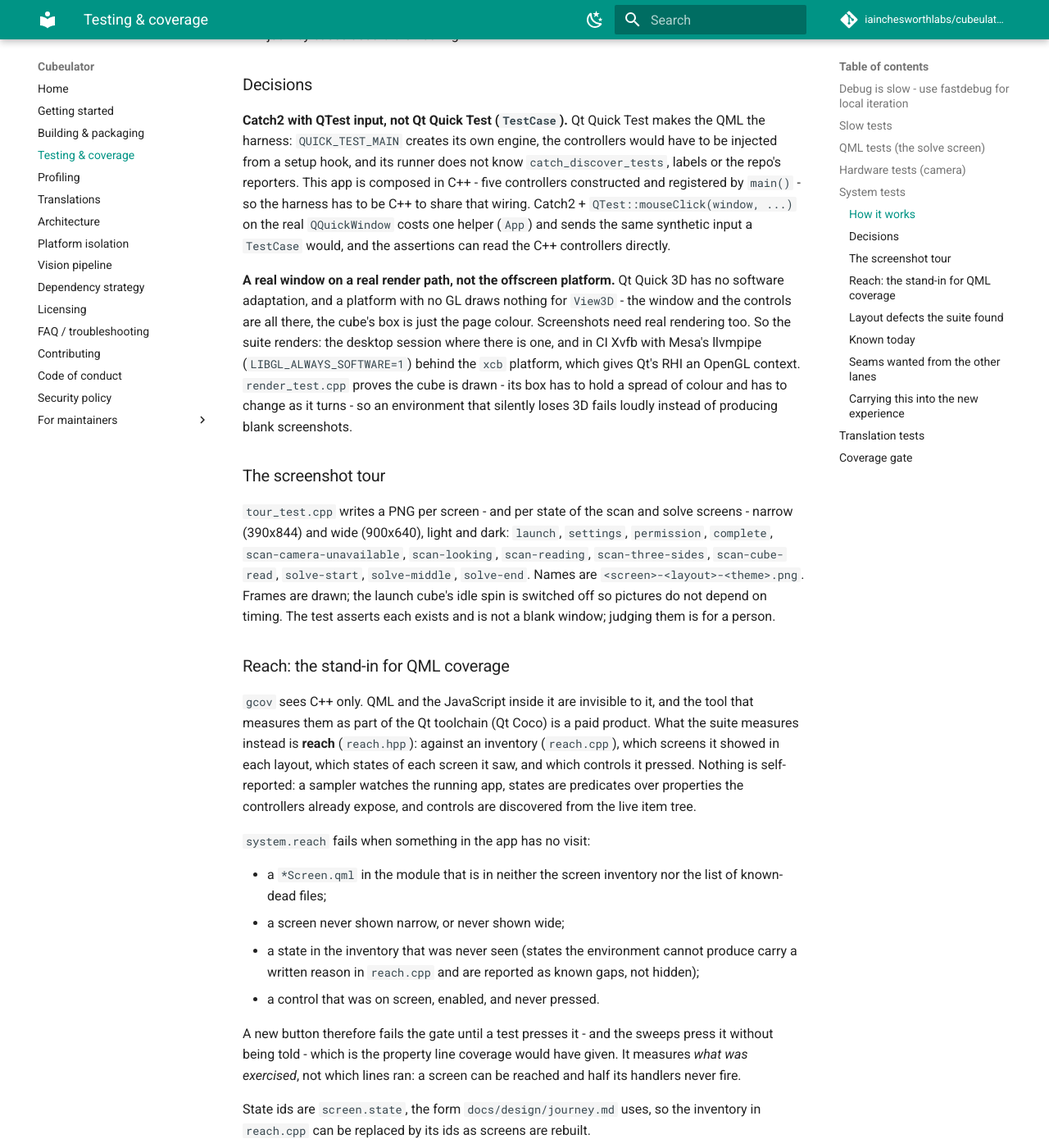
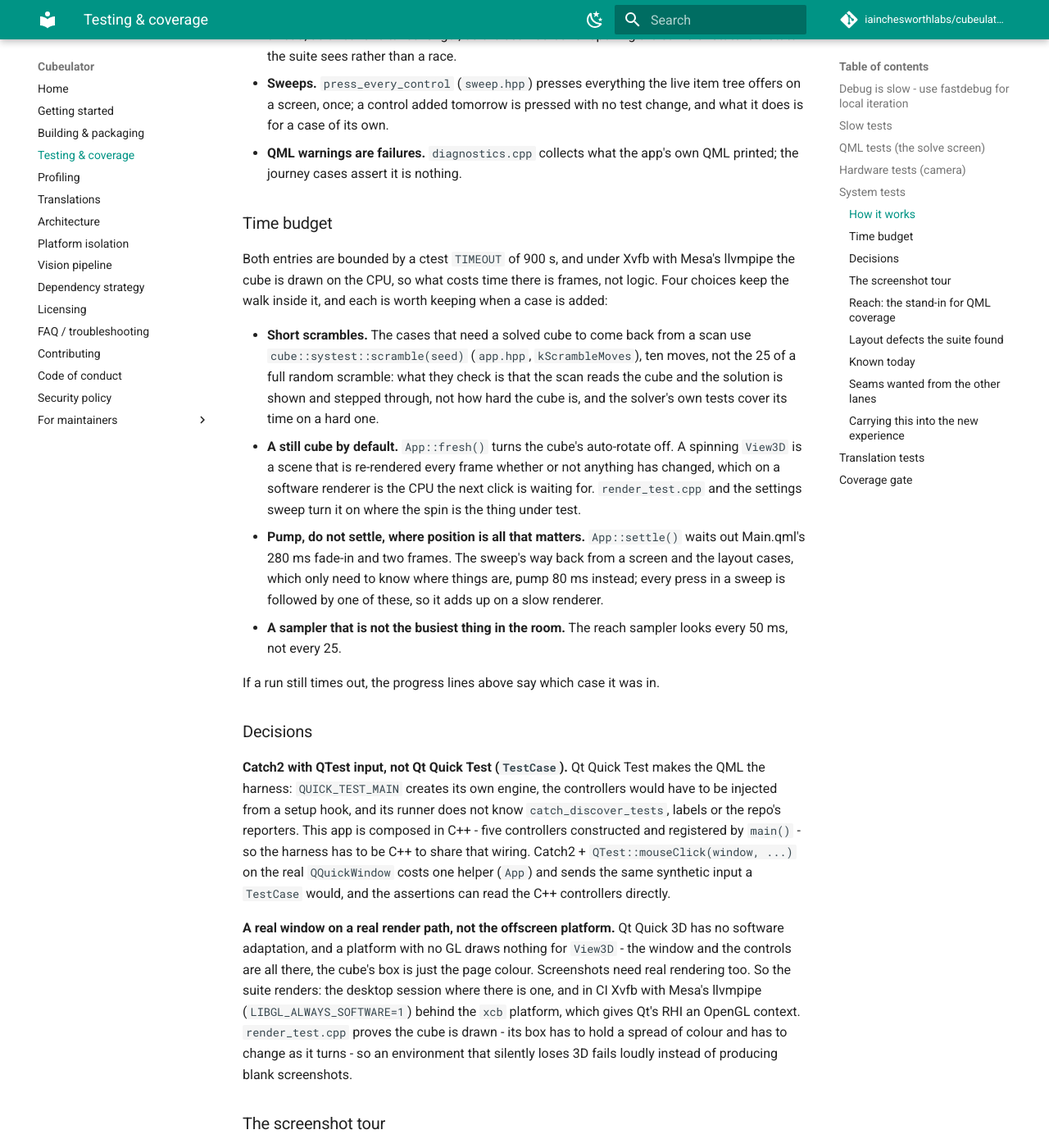
Before and after one commit to iainchesworth/cubeulator, an MkDocs documentation site: the page built from docs/testing.md, in a window 1280 px wide and 1400 px high, scrolled down 4121 px. Shown: the whole window at 82% size. Built offline with MkDocs 1.6.1 and Material for MkDocs 9.7.7, drawn with Linux system fonts in a browser that asks for light colours; comment, search, counter and statistics services are not loaded; some of the changed text lies outside the part shown.

Commit message:
Fix system.walk: QML timers never fired on Qt 6.12, and name it when they don't
The walk timed out on Linux (900 s) and died on Windows because the
journey never left the scan screen: the scan screen hands over to the
solution on a Timer, and on Qt 6.12 with vsync on the render loop never
ticked QML Timers or animations in this harness. The solve had finished
(92 moves, not solving); AppState.completeBeat reported running and
elapsedSeconds stayed at 0. Each journey case then waited out its full
180 s, and the cases that follow it the same.

- system_test_main.cpp: run with vsync off (QSG_NO_VSYNC=1 unless set).
  The threaded loop then paces animations from its own timer. The basic
  render loop did the same; vsync-off keeps the loop the app ships with.
- journey_test.cpp: a [timers] case, first in the walk, that checks a
  Timer and a NumberAnimation advance, so this fails in two seconds with
  a name instead of as a timeout; the solve wait reports where it
  stopped (screen, isSolving, moves, the beat); solve timeout 180 s ->
  60 s, a minute is a failure not a slow machine.
- progress_listener.cpp: a line to stderr as each case and section starts
  and ends, with seconds, flushed, so a run killed by ctest's timeout
  shows where it was.
- The screenshot tour is its own ctest entry (system.tour); the walk no
  longer runs it. Scrambles are 10 moves (cube::systest::scramble), the
  cube does not spin by default, sweeps pump rather than settle.
- docs/testing.md: the four entries, the progress lines, the time budget.

````diff
--- a/docs/testing.md
+++ b/docs/testing.md
@@ -144,10 +144,11 @@
 ctest --preset <preset> -L system --output-on-failure
 ```
 
-That is three ctest entries: `system.walk` (the suite, one session of the
-app), `system.reach` (the reach gate, below; reads the walk's report, needs
-no display) and `system.relaunch` (a second launch with a setting already in
-the store).
+That is four ctest entries: `system.walk` (the suite bar the tour, one
+session of the app), `system.tour` (the screenshot tour, below, a session of
+its own), `system.reach` (the reach gate, below; reads the walk's report,
+needs no display) and `system.relaunch` (a second launch with a setting
+already in the store).
 
 On a desktop that opens a window and drives it; on a headless Linux box give
 it a display and software GL (this is what CI does):
@@ -159,8 +160,16 @@
 ```
 
 It writes `<build>/system-test-output/` (or `$CUBE_SYSTEM_TEST_OUT`):
-`screens/*.png` (the screenshot tour), `reach.json` and `reach.txt` (what the
-run visited). CI uploads that directory as the `system-test-output` artifact.
+`tour/screens/*.png` (the screenshot tour), `reach.json` and `reach.txt` (what
+the walk visited). CI uploads that directory as the `system-test-output`
+artifact.
+
+While it runs it prints a line to stderr as each case and section starts and
+ends, with the seconds since the process began (`[system +  12.3s] case: ...`,
+from `progress_listener.cpp`). Catch2's own reporter says nothing about a case
+until it ends, so a run that hits ctest's timeout would otherwise leave a log
+with nothing in it; these are flushed as they are written and show which case
+the time went on.
 
 The `system` label keeps it out of the plain `ctest` runs of the build legs
 (`-LE system`): it needs somewhere to draw.
@@ -195,6 +204,33 @@
 - **QML warnings are failures.** `diagnostics.cpp` collects what the app's own
   QML printed; the journey cases assert it is nothing.
 
+### Time budget
+
+Both entries are bounded by a ctest `TIMEOUT` of 900 s, and under Xvfb with
+Mesa's llvmpipe the cube is drawn on the CPU, so what costs time there is
+frames, not logic. Four choices keep the walk inside it, and each is worth
+keeping when a case is added:
+
+- **Short scrambles.** The cases that need a solved cube to come back from a
+  scan use `cube::systest::scramble(seed)` (`app.hpp`, `kScrambleMoves`),
+  ten moves, not the 25 of a full random scramble: what they check is that the
+  scan reads the cube and the solution is shown and stepped through, not how
+  hard the cube is, and the solver's own tests cover its time on a hard one.
+- **A still cube by default.** `App::fresh()` turns the cube's auto-rotate
+  off. A spinning `View3D` is a scene that is re-rendered every frame whether
+  or not anything has changed, which on a software renderer is the CPU the
+  next click is waiting for. `render_test.cpp` and the settings sweep turn it
+  on where the spin is the thing under test.
+- **Pump, do not settle, where position is all that matters.**
+  `App::settle()` waits out Main.qml's 280 ms fade-in and two frames. The
+  sweep's way back from a screen and the layout cases, which only need to
+  know where things are, pump 80 ms instead; every press in a sweep is
+  followed by one of these, so it adds up on a slow renderer.
+- **A sampler that is not the busiest thing in the room.** The reach sampler
+  looks every 50 ms, not every 25.
+
+If a run still times out, the progress lines above say which case it was in.
+
 ### Decisions
 
 **Catch2 with QTest input, not Qt Quick Test (`TestCase`).** Qt Quick Test
@@ -228,6 +264,12 @@
 `<screen>-<layout>-<theme>.png`. Frames are drawn; the launch cube's idle
 spin is switched off so pictures do not depend on timing. The test asserts
 each exists and is not a blank window; judging them is for a person.
+
+It is its own ctest entry (`system.tour`, writing to
+`<build>/system-test-output/tour`) because it is the slowest part by far -
+48 grabs of a window that is being rendered in software on Linux CI - and a
+picture that cannot be taken should not hide what the walk found, nor spend
+the walk's time budget.
 
 ### Reach: the stand-in for QML coverage
 
````
Also changed, not shown: 13 other files.
